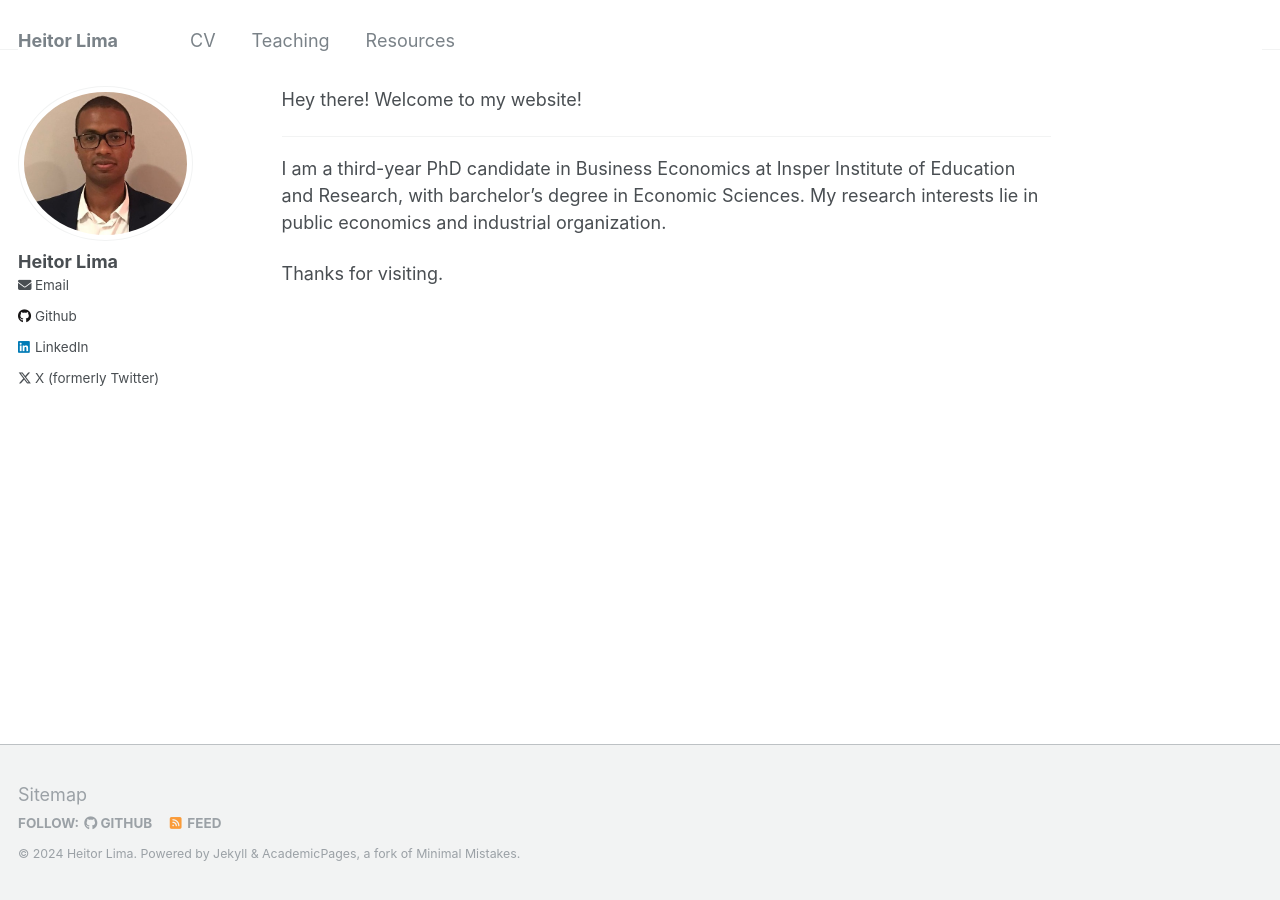
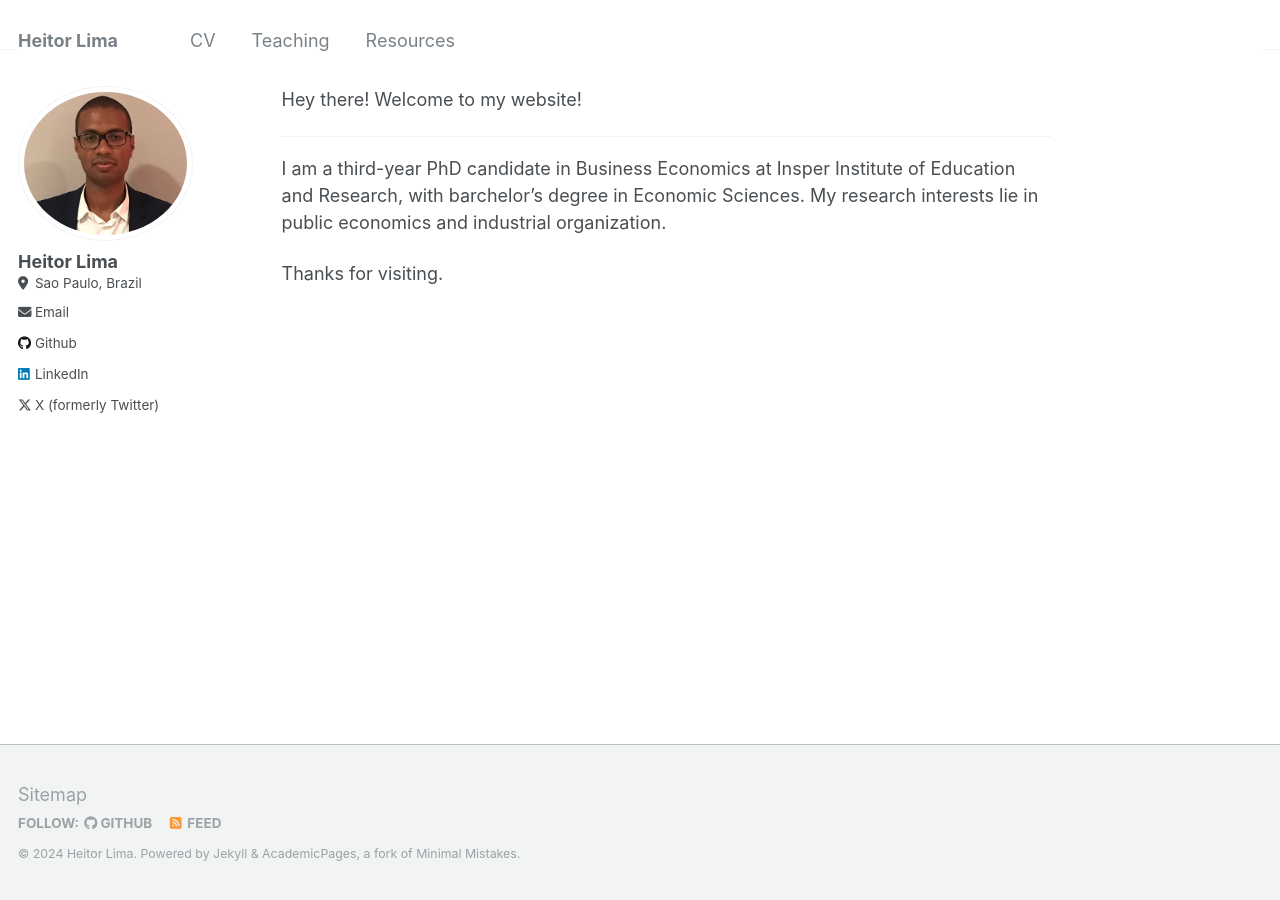
Before and after one commit to heitoraolima/heitoraolima.github.io, a Jekyll site: the page built from _pages/about.md, in a window 1280 px wide. Built offline with Jekyll 4.4.1, drawn with Linux system fonts in a browser that asks for light colours.

Commit message:
Update _config.yml

```diff
--- a/_config.yml
+++ b/_config.yml
@@ -25,7 +25,7 @@ author:
   name             : "Heitor Lima"
   pronouns         : # example: "she/her"
   bio              : #"PhD Candidate in Economics at Insper"
-  location         : #"Sao Paulo, Brazil"
+  location         : "Sao Paulo, Brazil"
   employer         : #<a href="https://www.insper.edu.br/en/graduate/doctoral-program/doctoral-in-business-economics-phd-in-business-economics/">Insper</a>
   uri              : # URL
   email            : "heitoraol@al.insper.edu.br"
```
